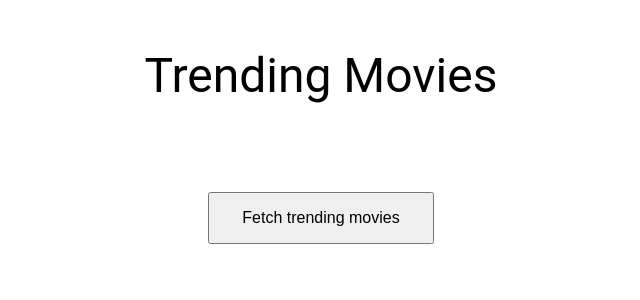
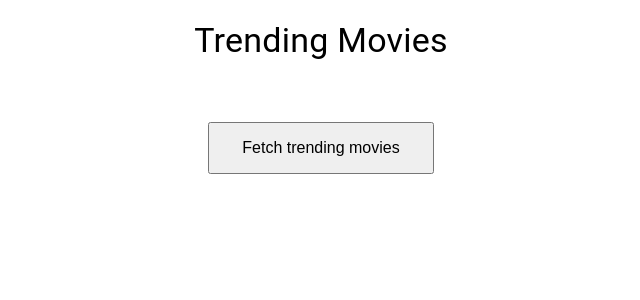
Before and after one commit to edvinpontuslarsson/movie-streaming, a React (Create React App) app in the folder client/: page / in a window 1280 px wide. Shown: the top 300 px of the page, without its empty margins (319-959 px from the left). Built offline with nearby package versions, Linux system fonts and the light colour scheme; no server answers.

Commit message:
changes header

```diff
--- a/client/src/App.tsx
+++ b/client/src/App.tsx
@@ -14,7 +14,7 @@ function App() {
 
   return (
     <div className="App">
-      <Typography variant="h3" style={{ textAlign: 'center', margin: '3rem' }}>
+      <Typography variant="h4" style={{ textAlign: 'center', margin: 20 }}>
         Trending Movies
       </Typography>
       {imgConfig && (
```
